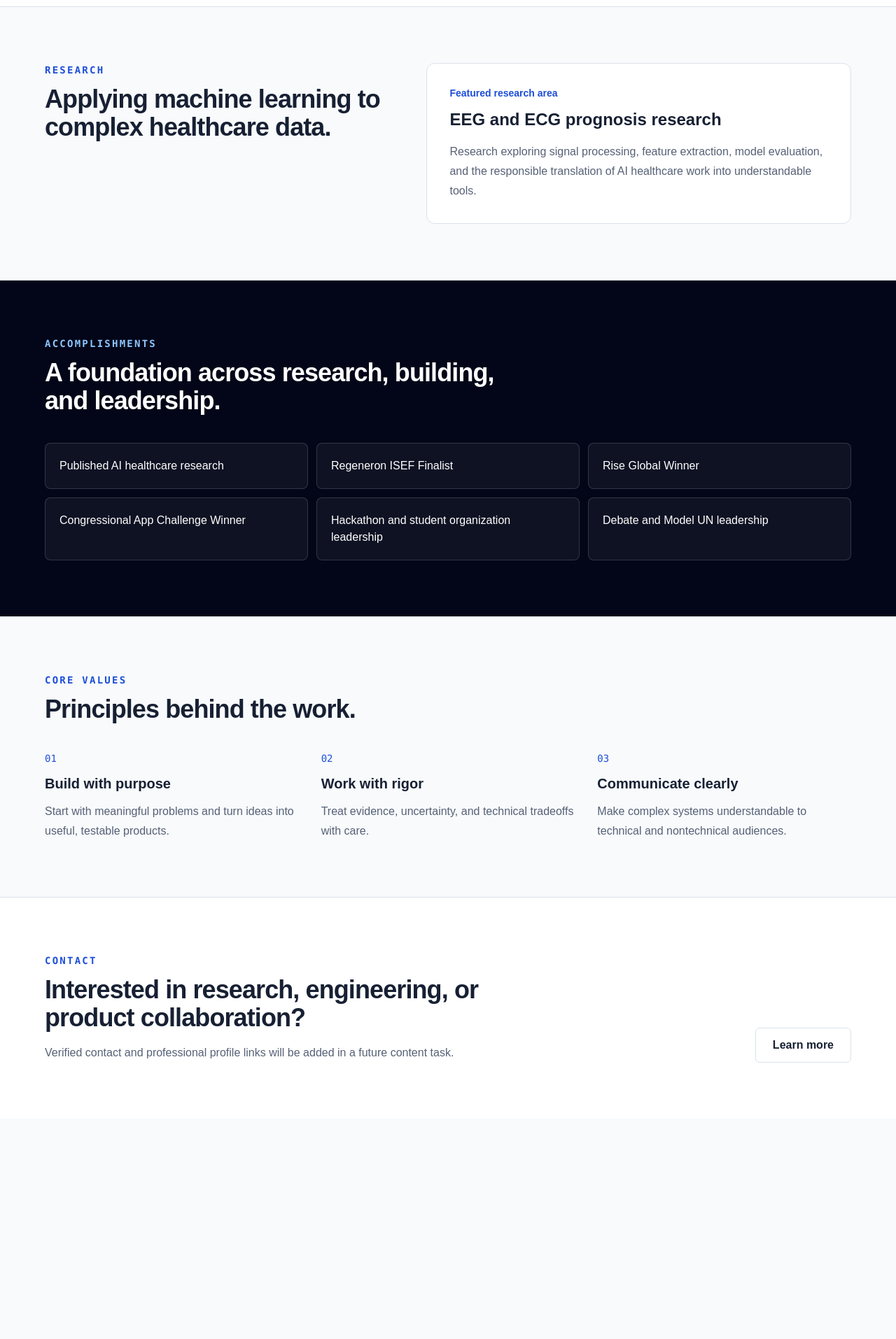
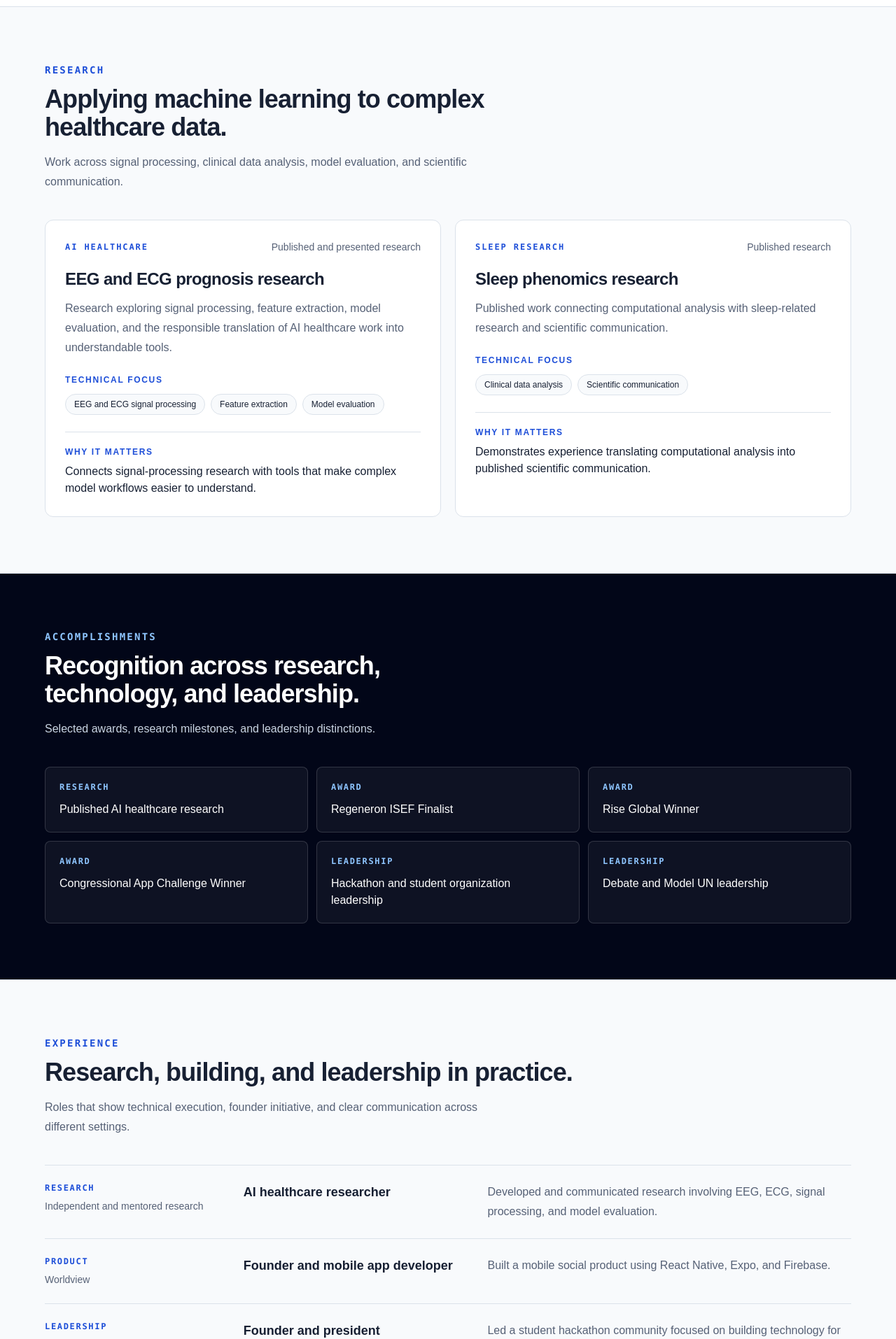
Before and after one commit to MithunA12/Mithun-s-Personal-Website, a Next.js app: page / in a window 1280 px wide. Shown: the part 1740-3654 px from the top of the page at 70% size. Before the commit the page ends 3339 px from the top, so only its background shows below. Built offline with nearby package versions, Linux system fonts and the light colour scheme.

Commit message:
completed task 5

```diff
--- a/app/page.tsx
+++ b/app/page.tsx
@@ -2,6 +2,7 @@ import { About } from "@/components/sections/About";
 import { Accomplishments } from "@/components/sections/Accomplishments";
 import { Contact } from "@/components/sections/Contact";
 import { CoreValues } from "@/components/sections/CoreValues";
+import { Experience } from "@/components/sections/Experience";
 import { FeaturedProjects } from "@/components/sections/FeaturedProjects";
 import { Hero } from "@/components/sections/Hero";
 import { Research } from "@/components/sections/Research";
@@ -14,6 +15,7 @@ export default function Home() {
       <FeaturedProjects />
       <Research />
       <Accomplishments />
+      <Experience />
       <CoreValues />
       <Contact />
     </main>
--- a/components/sections/Accomplishments.tsx
+++ b/components/sections/Accomplishments.tsx
@@ -2,21 +2,32 @@ import { accomplishments } from "@/src/data/profile";
 
 export function Accomplishments() {
   return (
-    <section className="border-y border-[var(--border)] bg-slate-950 px-6 py-20 text-white sm:px-8 lg:px-12">
+    <section
+      id="accomplishments"
+      className="scroll-mt-8 border-y border-[var(--border)] bg-slate-950 px-6 py-20 text-white sm:px-8 lg:px-12"
+    >
       <div className="mx-auto max-w-6xl">
         <p className="font-mono text-sm font-semibold uppercase tracking-[0.16em] text-blue-300">
           Accomplishments
         </p>
         <h2 className="mt-3 max-w-2xl text-3xl font-semibold tracking-tight sm:text-4xl">
-          A foundation across research, building, and leadership.
+          Recognition across research, technology, and leadership.
         </h2>
+        <p className="mt-4 max-w-2xl leading-7 text-slate-300">
+          Selected awards, research milestones, and leadership distinctions.
+        </p>
         <ul className="mt-10 grid gap-3 sm:grid-cols-2 lg:grid-cols-3">
           {accomplishments.map((accomplishment) => (
             <li
-              className="rounded-lg border border-white/15 bg-white/5 p-5 leading-6"
+              className="rounded-lg border border-white/15 bg-white/5 p-5"
               key={accomplishment.title}
             >
-              {accomplishment.title}
+              <p className="font-mono text-xs font-semibold uppercase tracking-[0.14em] text-blue-300">
+                {accomplishment.category}
+              </p>
+              <p className="mt-3 font-medium leading-6">
+                {accomplishment.title}
+              </p>
             </li>
           ))}
         </ul>
--- /dev/null
+++ b/components/sections/Experience.tsx
@@ -0,0 +1,46 @@
+import { experiences } from "@/src/data/profile";
+
+export function Experience() {
+  return (
+    <section id="experience" className="scroll-mt-8 px-6 py-20 sm:px-8 lg:px-12">
+      <div className="mx-auto max-w-6xl">
+        <div className="max-w-3xl">
+          <p className="font-mono text-sm font-semibold uppercase tracking-[0.16em] text-[var(--accent)]">
+            Experience
+          </p>
+          <h2 className="mt-3 text-3xl font-semibold tracking-tight sm:text-4xl">
+            Research, building, and leadership in practice.
+          </h2>
+          <p className="mt-4 max-w-2xl leading-7 text-[var(--muted)]">
+            Roles that show technical execution, founder initiative, and clear
+            communication across different settings.
+          </p>
+        </div>
+
+        <ol className="mt-10 border-t border-[var(--border)]">
+          {experiences.map((experience) => (
+            <li
+              className="grid gap-3 border-b border-[var(--border)] py-6 sm:grid-cols-[0.8fr_1fr_1.6fr] sm:gap-6"
+              key={`${experience.organization}-${experience.title}`}
+            >
+              <div>
+                <p className="font-mono text-xs font-semibold uppercase tracking-[0.14em] text-[var(--accent)]">
+                  {experience.category}
+                </p>
+                <p className="mt-2 text-sm font-medium text-[var(--muted)]">
+                  {experience.organization}
+                </p>
+              </div>
+              <h3 className="text-lg font-semibold leading-7">
+                {experience.title}
+              </h3>
+              <p className="leading-7 text-[var(--muted)]">
+                {experience.summary}
+              </p>
+            </li>
+          ))}
+        </ol>
+      </div>
+    </section>
+  );
+}
--- a/components/sections/Research.tsx
+++ b/components/sections/Research.tsx
@@ -1,34 +1,72 @@
 import { research } from "@/src/data/profile";
 
 export function Research() {
-  const featuredResearch = research.find((item) => item.featured);
-
-  if (!featuredResearch) {
-    return null;
-  }
-
   return (
     <section id="research" className="scroll-mt-8 px-6 py-20 sm:px-8 lg:px-12">
-      <div className="mx-auto grid max-w-6xl gap-10 lg:grid-cols-[1fr_1.2fr]">
-        <div>
+      <div className="mx-auto max-w-6xl">
+        <div className="max-w-3xl">
           <p className="font-mono text-sm font-semibold uppercase tracking-[0.16em] text-[var(--accent)]">
             Research
           </p>
           <h2 className="mt-3 text-3xl font-semibold tracking-tight sm:text-4xl">
             Applying machine learning to complex healthcare data.
           </h2>
+          <p className="mt-4 max-w-2xl leading-7 text-[var(--muted)]">
+            Work across signal processing, clinical data analysis, model
+            evaluation, and scientific communication.
+          </p>
         </div>
-        <article className="rounded-xl border border-[var(--border)] bg-[var(--surface)] p-7 sm:p-8">
-          <p className="text-sm font-semibold text-[var(--accent)]">
-            Featured research area
-          </p>
-          <h3 className="mt-3 text-2xl font-semibold">
-            {featuredResearch.title}
-          </h3>
-          <p className="mt-4 leading-7 text-[var(--muted)]">
-            {featuredResearch.summary}
-          </p>
-        </article>
+
+        <div className="mt-10 grid gap-5 lg:grid-cols-2">
+          {research.map((item) => (
+            <article
+              className="flex h-full flex-col rounded-xl border border-[var(--border)] bg-[var(--surface)] p-6 sm:p-7"
+              key={item.slug}
+            >
+              <div className="flex flex-wrap items-center justify-between gap-3">
+                <p className="font-mono text-xs font-semibold uppercase tracking-[0.16em] text-[var(--accent)]">
+                  {item.field}
+                </p>
+                <p className="text-sm font-medium text-[var(--muted)]">
+                  {item.publicationStatus}
+                </p>
+              </div>
+
+              <h3 className="mt-5 text-2xl font-semibold tracking-tight">
+                {item.title}
+              </h3>
+              <p className="mt-3 leading-7 text-[var(--muted)]">
+                {item.summary}
+              </p>
+
+              <div className="mt-6">
+                <p className="text-xs font-semibold uppercase tracking-[0.14em] text-[var(--accent)]">
+                  Technical focus
+                </p>
+                <ul
+                  className="mt-3 flex flex-wrap gap-2"
+                  aria-label={`${item.title} methods`}
+                >
+                  {item.methods.map((method) => (
+                    <li
+                      className="rounded-full border border-[var(--border)] bg-[var(--background)] px-3 py-1.5 text-xs font-medium"
+                      key={method}
+                    >
+                      {method}
+                    </li>
+                  ))}
+                </ul>
+              </div>
+
+              <div className="mt-6 border-t border-[var(--border)] pt-5">
+                <p className="text-xs font-semibold uppercase tracking-[0.14em] text-[var(--accent)]">
+                  Why it matters
+                </p>
+                <p className="mt-2 leading-6">{item.significance}</p>
+              </div>
+            </article>
+          ))}
+        </div>
       </div>
     </section>
   );
--- a/src/data/profile.ts
+++ b/src/data/profile.ts
@@ -40,6 +40,7 @@ export interface ResearchItem {
   slug: string;
   field: string;
   summary: string;
+  significance: string;
   methods: string[];
   publicationStatus: string;
   featured: boolean;
@@ -129,6 +130,8 @@ export const research: ResearchItem[] = [
     field: "AI healthcare",
     summary:
       "Research exploring signal processing, feature extraction, model evaluation, and the responsible translation of AI healthcare work into understandable tools.",
+    significance:
+      "Connects signal-processing research with tools that make complex model workflows easier to understand.",
     methods: [
       "EEG and ECG signal processing",
       "Feature extraction",
@@ -143,6 +146,8 @@ export const research: ResearchItem[] = [
     field: "Sleep research",
     summary:
       "Published work connecting computational analysis with sleep-related research and scientific communication.",
+    significance:
+      "Demonstrates experience translating computational analysis into published scientific communication.",
     methods: ["Clinical data analysis", "Scientific communication"],
     publicationStatus: "Published research",
     featured: false,
```
